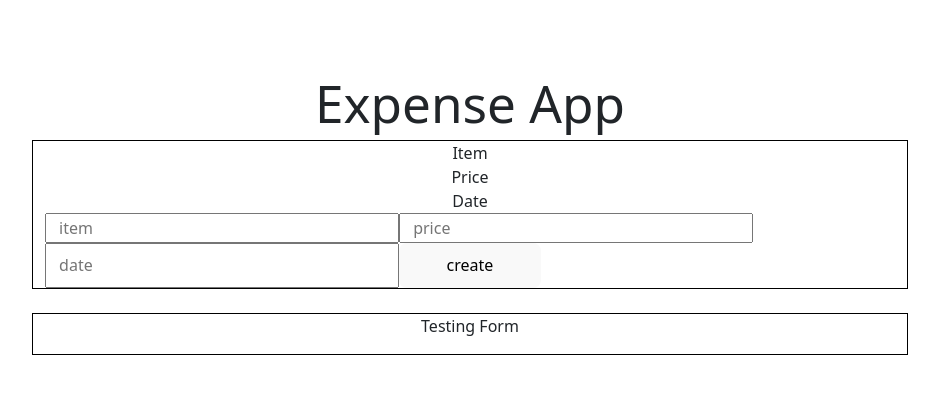
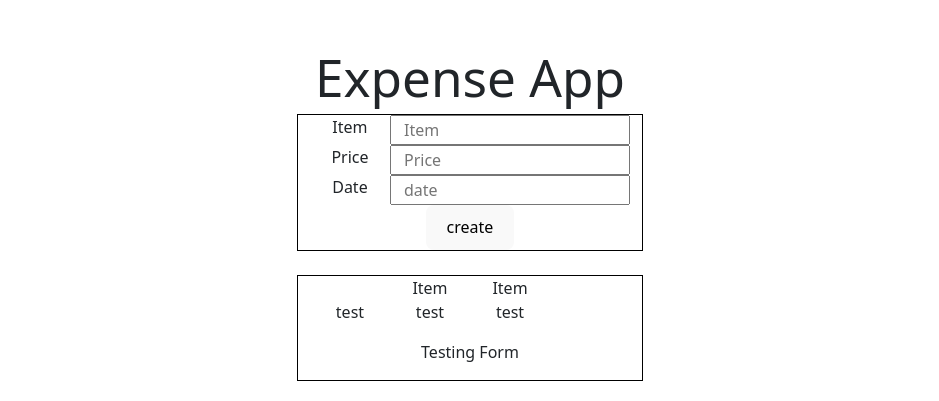
Before and after one commit to BenjaminGohPS/create-expense-app-lab, a React (Vite) app: page / in a window 1280 px wide. Shown: the part 185-586 px from the top of the page, without its empty margins (170-1109 px from the left). Built offline with nearby package versions, Linux system fonts and the light colour scheme.

Commit message:
Set a way to store info when typing

```diff
--- a/src/App.jsx
+++ b/src/App.jsx
@@ -9,6 +9,8 @@ import Form from "./components/Form";
 // src/App.jsx
 
 const App = () => {
+
+
   return (
     <div className="container-fluid">
       <h1>Expense App</h1>
@@ -22,5 +24,4 @@ const App = () => {
     </div>
   );
 };
-
 export default App;
--- a/src/components/Form.jsx
+++ b/src/components/Form.jsx
@@ -1,12 +1,44 @@
 import React from "react";
+import Label from "./Label";
 
-const Form = () => {
+const Form = (props) => {
   return (
     <div className="container-fluid">
+      <div className="row">
+        <div className="col-sm-3">
+          <Label name={props.name} />
+          <p>test</p>
+        </div>
+        <div className="col-sm-3">
+          <Label name="Item" />
+          <p>test</p>
+        </div>
+        <div className="col-sm-3">
+          <Label name="Item" />
+          <p>test</p>
+        </div>
 
-      <p>Testing Form</p>
+        <p>Testing Form</p>
+      </div>
     </div>
   );
 };
 
 export default Form;
+
+/**
+ <div className="row">
+        <div className="col-sm-3">
+          <Label name={props.name} />
+          <p>test</p>
+        </div>
+        <div className="col-sm-3">
+          <Label name="Item" />
+          <p>test</p>
+        </div>
+        <div className="col-sm-3">
+          <Label name="Item" />
+          <p>test</p>
+        </div>
+
+*/
--- a/src/components/Input.jsx
+++ b/src/components/Input.jsx
@@ -1,43 +1,59 @@
-import React from "react";
+import React, { useState } from "react";
 import Label from "./Label";
+import Inputbox from "./Inputbox";
 
 const Input = () => {
+  const [item, setItem] = useState("");
+  const [price, setPrice] = useState("");
+  const [date, setDate] = useState("");
+
+  const handleItem = (event) => {
+    setItem(event.target.value);
+  };
+
+  const handlePrice = (event) => {
+    setPrice(event.target.value);
+  };
+
+  const handleDate = (event) => {
+    setDate(event.target.value);
+  };
+
   return (
     <div className="container">
       <div className="row">
-        <Label item="Item" />
-        <Label price="Price" />
-        <Label date="Date" />
+        <div className="col-sm-3">
+          <Label name="Item" />
+        </div>
+        <Inputbox name="Item" handleItem={handleItem} item={item} />
+        {item}
       </div>
 
       <div className="row">
-        <input
-          className="col-md-5"
-          type="text"
-          placeholder="item"
-          //   onChange={(event) => setActivity(event.target.value)}
-          //   value={activity} // need to add this
-        />
+        <div className="col-sm-3">
+          <Label name="Price" />
+        </div>
+        <Inputbox name="Price" handleItem={handlePrice} item={price} />
+        {price}
+      </div>
 
-        <input
-          className="col-md-5"
-          type="text"
-          placeholder="price"
-          //   onChange={(event) => setTime(event.target.value)}
-          //   value={time}
-        />
+      <div className="row">
+        <div className="col-md-3">
+          <Label name="Date" />
+        </div>
+        <Inputbox name="date" handleItem={handleDate} item={date} />
+        {date}
+      </div>
 
-        <input
-          className="col-md-5"
-          type="text"
-          placeholder="date"
-          //   onChange={(event) => setTime(event.target.value)}
-          //   value={time}
-        />
-        <button className="col-md-2">create</button>
-      </div>
+      <button className="col--2">create</button>
     </div>
   );
 };
 
 export default Input;
+
+/**
+RMB TO DELETE THE ADDITIONAL {item} {price} {date}
+because this wanted to check
+
+*/
--- /dev/null
+++ b/src/components/Inputbox.jsx
@@ -0,0 +1,19 @@
+import React from "react";
+
+const Inputbox = (props) => {
+  return (
+    <input
+      className="col-sm-9"
+      type="text"
+      placeholder={props.name}
+      onChange={props.handleItem}
+      value={props.item} // need to add this
+    />
+  );
+};
+
+export default Inputbox;
+
+/**
+onChange={(event) => props.handleItem(event.target.value)}
+*/
--- a/src/components/Label.jsx
+++ b/src/components/Label.jsx
@@ -1,13 +1,7 @@
 import React from "react";
 
 const Label = (props) => {
-  return (
-    <div>
-      <label>{props.item}</label>
-      <label>{props.price}</label>
-      <label>{props.date}</label>
-    </div>
-  );
+  return <label>{props.name}</label>;
 };
 
 export default Label;
```
